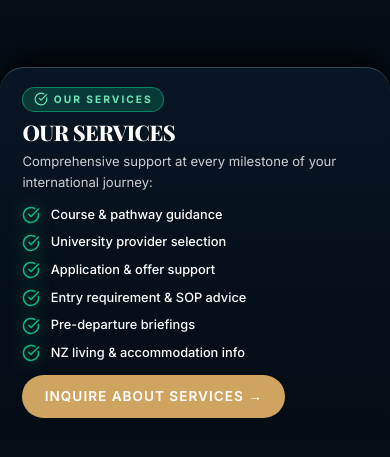
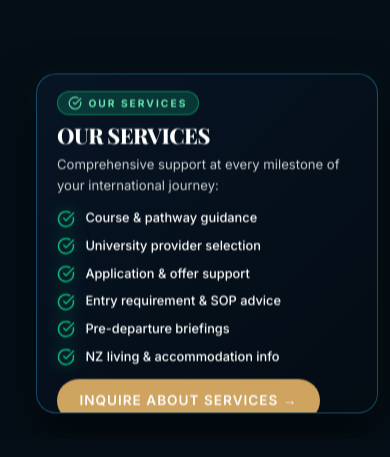
Before and after one commit to DUTCHBOYYOBHCTUD/joppy, a React (Vite) app: page / in a window 390 px wide. Shown: the part 1589-2046 px from the top of the page. Built offline with nearby package versions, Linux system fonts and the light colour scheme; no server answers.

Commit message:
feat: optimize mobile 3D view with dynamic floating cards, per-act lateral framing, and scroll-driven drift

```diff
--- a/src/components/SkyTower3D.jsx
+++ b/src/components/SkyTower3D.jsx
@@ -73,13 +73,13 @@ const DESKTOP_TOWER_WAYPOINTS = [
   { p: 1.00, pos: new THREE.Vector3(-0.3, 0.2, 7.2), look: new THREE.Vector3(-0.5, 0.2, 0), fov: 45 }
 ];
 
-// Mobile: Close, dramatic portrait tracking with height-specific angles, optical zoom, and visible rotation in upper 55%
+// Mobile: Dramatic portrait tracking with height-specific angles, optical zoom, and coordinated lateral framing
 const MOBILE_TOWER_WAYPOINTS = [
   { p: 0.00, pos: new THREE.Vector3(0.0, 4.4, 4.6), look: new THREE.Vector3(0.0, 2.2, 0), fov: 42 },
-  { p: 0.28, pos: new THREE.Vector3(0.0, 1.5, 3.2), look: new THREE.Vector3(0.0, 1.0, 0), fov: 28 },
-  { p: 0.52, pos: new THREE.Vector3(0.0, -1.8, 3.6), look: new THREE.Vector3(0.0, 1.4, 0), fov: 52 },
-  { p: 0.76, pos: new THREE.Vector3(0.35, 2.4, 4.2), look: new THREE.Vector3(0.0, 1.1, 0), fov: 36 },
-  { p: 1.00, pos: new THREE.Vector3(0.0, 1.2, 7.2), look: new THREE.Vector3(0.0, 0.8, 0), fov: 46 }
+  { p: 0.28, pos: new THREE.Vector3(0.38, 1.4, 3.2), look: new THREE.Vector3(0.12, 0.9, 0), fov: 28 },
+  { p: 0.52, pos: new THREE.Vector3(-0.42, -1.8, 3.5), look: new THREE.Vector3(-0.14, 1.3, 0), fov: 52 },
+  { p: 0.76, pos: new THREE.Vector3(0.36, 2.3, 4.1), look: new THREE.Vector3(0.08, 1.0, 0), fov: 36 },
+  { p: 1.00, pos: new THREE.Vector3(0.0, 0.9, 7.0), look: new THREE.Vector3(0.0, 0.7, 0), fov: 45 }
 ];
 
 const interpolateTowerWaypoints = (p, targetPos, targetLook, targetFovRef, waypoints) => {
--- a/src/pages/Home.css
+++ b/src/pages/Home.css
@@ -931,31 +931,68 @@
   }
 
   /* 1. Scrollytelling Cards Mobile Architecture:
-        Sleek Edge-to-Edge Executive Consultancy Sheet Docked at Bottom.
-        Unobstructed 58vh sky viewport above for the 3D landmark! */
-  .home-act-card,
-  .hero-act-card,
-  .side-left-card,
-  .side-right-card,
-  .outro-side-card {
+        Dynamic Floating Glassmorphism Cards with per-act horizontal and vertical positioning!
+        Maintains an expansive 58vh+ open sky above for full 3D landmark viewability. */
+  .home-act-card {
+    position: absolute !important;
     top: auto !important;
-    bottom: 0 !important;
-    left: 0 !important;
-    right: 0 !important;
-    width: 100vw !important;
-    max-width: 100vw !important;
+    width: auto !important;
     margin: 0 !important;
-    max-height: 44vh !important;
-    padding: 1.15rem 1.4rem calc(1.3rem + env(safe-area-inset-bottom, 0px)) 1.4rem !important;
-    border-radius: 24px 24px 0 0 !important;
-    background: linear-gradient(180deg, rgba(8, 22, 38, 0.97) 0%, rgba(4, 12, 20, 0.99) 100%) !important;
-    backdrop-filter: blur(28px) !important;
-    -webkit-backdrop-filter: blur(28px) !important;
-    border: none !important;
-    border-top: 1px solid rgba(169, 199, 216, 0.3) !important;
-    box-shadow: 0 -12px 35px rgba(0, 0, 0, 0.85) !important;
+    max-height: min(41vh, 340px) !important;
+    padding: 1.05rem 1.25rem !important;
+    border-radius: 20px !important;
+    background: linear-gradient(135deg, rgba(8, 22, 38, 0.94) 0%, rgba(4, 12, 20, 0.98) 100%) !important;
+    backdrop-filter: blur(24px) !important;
+    -webkit-backdrop-filter: blur(24px) !important;
+    border: 1px solid rgba(169, 199, 216, 0.25) !important;
+    box-shadow: 0 16px 45px rgba(0, 0, 0, 0.75), 0 0 25px rgba(16, 185, 129, 0.08) !important;
     scrollbar-width: none !important;
     -ms-overflow-style: none !important;
+  }
+
+  /* Act 1: Hero - Low-profile centered floating card, maximizes upper sky view for 328m spire */
+  .hero-act-card {
+    bottom: calc(18px + env(safe-area-inset-bottom, 0px)) !important;
+    left: 14px !important;
+    right: 14px !important;
+    max-width: calc(100vw - 28px) !important;
+  }
+
+  /* Act 2: About Us - Left-leaning floating card elevated higher, complements the right-framed Observation Deck */
+  .side-left-card {
+    bottom: calc(30px + env(safe-area-inset-bottom, 0px)) !important;
+    left: 12px !important;
+    right: 36px !important;
+    max-width: calc(100vw - 48px) !important;
+    border-color: rgba(16, 185, 129, 0.35) !important;
+  }
+
+  /* Act 3: Our Services - Right-leaning floating card, balances the left-ascending low-angle tower shaft */
+  .side-right-card,
+  .highlighted-services-act {
+    bottom: calc(22px + env(safe-area-inset-bottom, 0px)) !important;
+    left: 36px !important;
+    right: 12px !important;
+    max-width: calc(100vw - 48px) !important;
+    border-color: rgba(56, 189, 248, 0.35) !important;
+  }
+
+  /* Act 4: Success Stories - Elevated centered card with warm accent glow */
+  .stories-act {
+    bottom: calc(26px + env(safe-area-inset-bottom, 0px)) !important;
+    left: 14px !important;
+    right: 14px !important;
+    max-width: calc(100vw - 28px) !important;
+    border-color: rgba(245, 158, 11, 0.3) !important;
+  }
+
+  /* Act 5: Consultation Outro - Centered card with immediate call to actions */
+  .outro-side-card {
+    bottom: calc(20px + env(safe-area-inset-bottom, 0px)) !important;
+    left: 14px !important;
+    right: 14px !important;
+    max-width: calc(100vw - 28px) !important;
+    border-color: rgba(16, 185, 129, 0.4) !important;
   }
 
   .home-act-card::-webkit-scrollbar {
--- a/src/pages/Home.jsx
+++ b/src/pages/Home.jsx
@@ -33,7 +33,10 @@ const Home = () => {
     if (p >= 0.19) return 0;
     return Math.max(0, Math.min(1, 1 - (p - 0.12) / 0.07));
   });
-  const heroY = useTransform(scrollYProgress, () => 0);
+  const heroY = useTransform(scrollYProgress, (p) => {
+    if (p <= 0.08) return 0;
+    return -Math.min(24, ((p - 0.08) / 0.11) * 24);
+  });
   const heroPointer = useTransform(scrollYProgress, (p) => (p <= 0.18 ? 'auto' : 'none'));
 
   // Act 2: About Us (0.14 -> 0.45) - Telephoto zoom into 220m Observation Deck (Waypoint at 0.28)
@@ -44,9 +47,10 @@ const Home = () => {
     return Math.max(0, Math.min(1, 1 - (p - 0.38) / 0.07));
   });
   const aboutY = useTransform(scrollYProgress, (p) => {
-    if (p < 0.14) return 18;
-    if (p < 0.22) return (1 - (p - 0.14) / 0.08) * 18;
-    return 0;
+    if (p < 0.14) return 24;
+    if (p < 0.22) return (1 - (p - 0.14) / 0.08) * 24;
+    if (p <= 0.38) return -((p - 0.22) / 0.16) * 14;
+    return -14 - ((p - 0.38) / 0.07) * 20;
   });
   const aboutPointer = useTransform(scrollYProgress, (p) => (p >= 0.15 && p <= 0.44 ? 'auto' : 'none'));
 
@@ -58,9 +62,10 @@ const Home = () => {
     return Math.max(0, Math.min(1, 1 - (p - 0.63) / 0.07));
   });
   const servicesY = useTransform(scrollYProgress, (p) => {
-    if (p < 0.39) return 18;
-    if (p < 0.46) return (1 - (p - 0.39) / 0.07) * 18;
-    return 0;
+    if (p < 0.39) return 24;
+    if (p < 0.46) return (1 - (p - 0.39) / 0.07) * 24;
+    if (p <= 0.63) return -((p - 0.46) / 0.17) * 14;
+    return -14 - ((p - 0.63) / 0.07) * 20;
   });
   const servicesPointer = useTransform(scrollYProgress, (p) => (p >= 0.40 && p <= 0.69 ? 'auto' : 'none'));
 
@@ -72,9 +77,10 @@ const Home = () => {
     return Math.max(0, Math.min(1, 1 - (p - 0.85) / 0.07));
   });
   const storiesY = useTransform(scrollYProgress, (p) => {
-    if (p < 0.64) return 18;
-    if (p < 0.71) return (1 - (p - 0.64) / 0.07) * 18;
-    return 0;
+    if (p < 0.64) return 24;
+    if (p < 0.71) return (1 - (p - 0.64) / 0.07) * 24;
+    if (p <= 0.85) return -((p - 0.71) / 0.14) * 14;
+    return -14 - ((p - 0.85) / 0.07) * 20;
   });
   const storiesPointer = useTransform(scrollYProgress, (p) => (p >= 0.65 && p <= 0.91 ? 'auto' : 'none'));
 
@@ -86,9 +92,9 @@ const Home = () => {
     return Math.max(0, Math.min(1, 1 - (p - 0.985) / 0.015));
   });
   const ctaY = useTransform(scrollYProgress, (p) => {
-    if (p < 0.86) return 18;
-    if (p < 0.92) return (1 - (p - 0.86) / 0.06) * 18;
-    return 0;
+    if (p < 0.86) return 24;
+    if (p < 0.92) return (1 - (p - 0.86) / 0.06) * 24;
+    return -((p - 0.92) / 0.08) * 10;
   });
   const ctaPointer = useTransform(scrollYProgress, (p) => (p >= 0.87 && p <= 0.995 ? 'auto' : 'none'));
 
```
